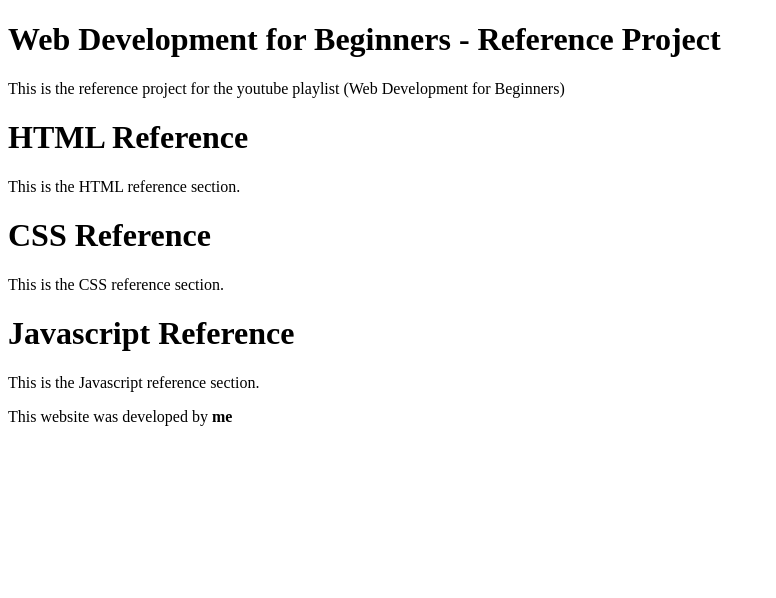
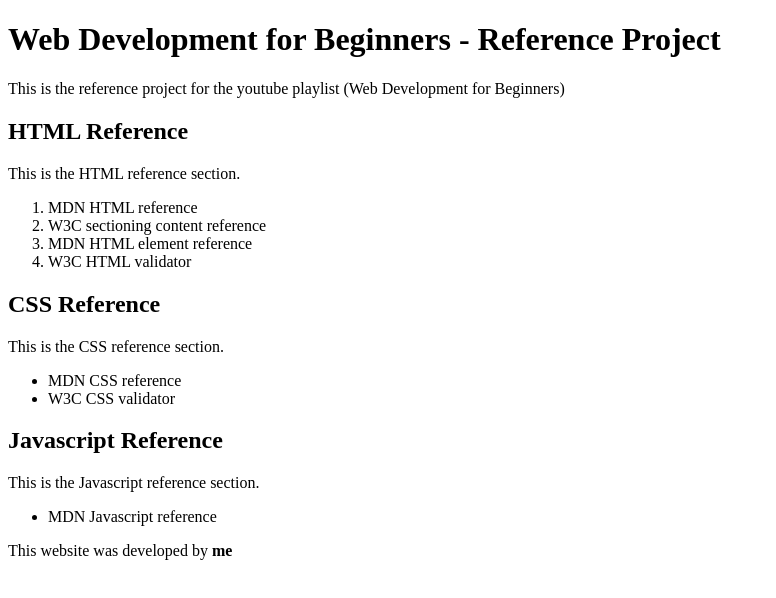
Before and after one commit to mjneary10/web-development-for-beginners, a plain HTML site: page Reference Project/HTML/Video 3 - Lists.html in a window 1280 px wide. Shown: the whole page, without its empty margins (0-776 px from the left). Drawn offline with Linux system fonts and the light colour scheme.

Commit message:
Lists HTML

```diff
--- a/Reference Project/Basic HTML/Headings & Paragraphs.html
+++ b/Reference Project/HTML/Video 3 - Lists.html
@@ -14,18 +14,30 @@
     <!-- This is a paragraph of text-->
     <p>This is the reference project for the youtube playlist (Web Development for Beginners)</p>
 
-    <h1>HTML Reference</h1>
+    <h2>HTML Reference</h2>
+    <p>This is the HTML reference section.</p>
+    <!-- This is an ordered list -->
+    <ol>
+        <li>MDN HTML reference</li>
+        <li>W3C sectioning content reference</li>
+        <li>MDN HTML element reference</li>
+        <li>W3C HTML validator</li>
+    </ol>
 
-    <p>This is the HTML reference section.</p>
+    <h2>CSS Reference</h2>
+    <p>This is the CSS reference section.</p>
+    <!-- This is an unordered list -->
+    <ul>
+        <li>MDN CSS reference</li>
+        <li>W3C CSS validator</li>
+    </ul>
 
-    <h1>CSS Reference</H1>
-
-    <p>This is the CSS reference section.</p>
-
-    <h1>Javascript Reference</h1>
-
+    <h2>Javascript Reference</h2>
     <p>This is the Javascript reference section.</p>
-
+    <!-- This is an unordered list -->
+    <ul>
+        <li>MDN Javascript reference</li>
+    </ul>
     <p>This website was developed by <strong>me</strong></p>
 </body>
 
```
Also changed, not shown: Reference Project/HTML/Video 2 - Headings & Paragraphs.html (added, +32 -0 lines).
